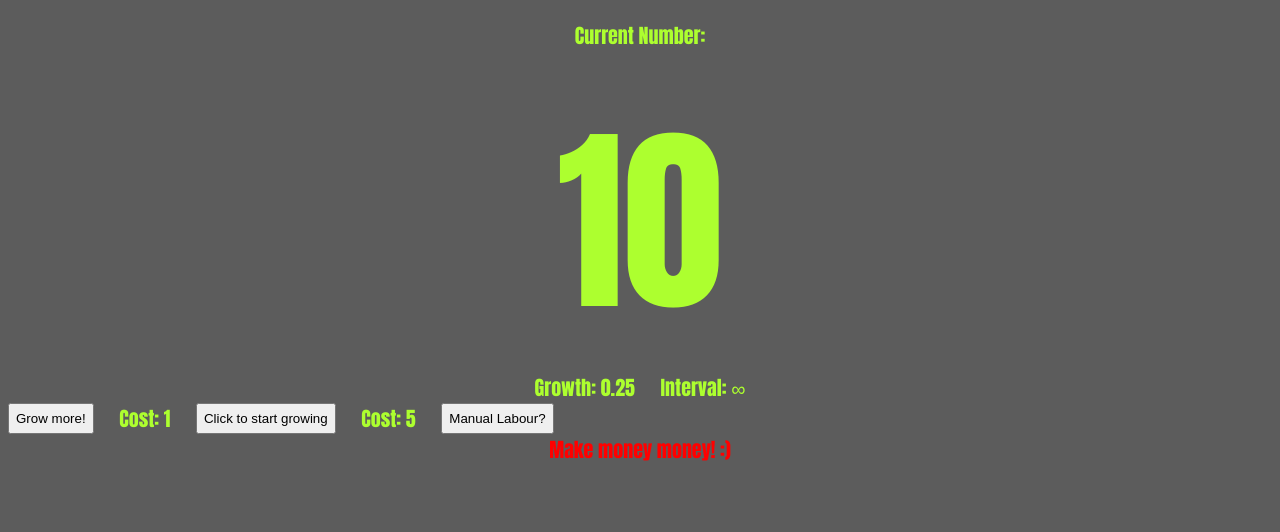
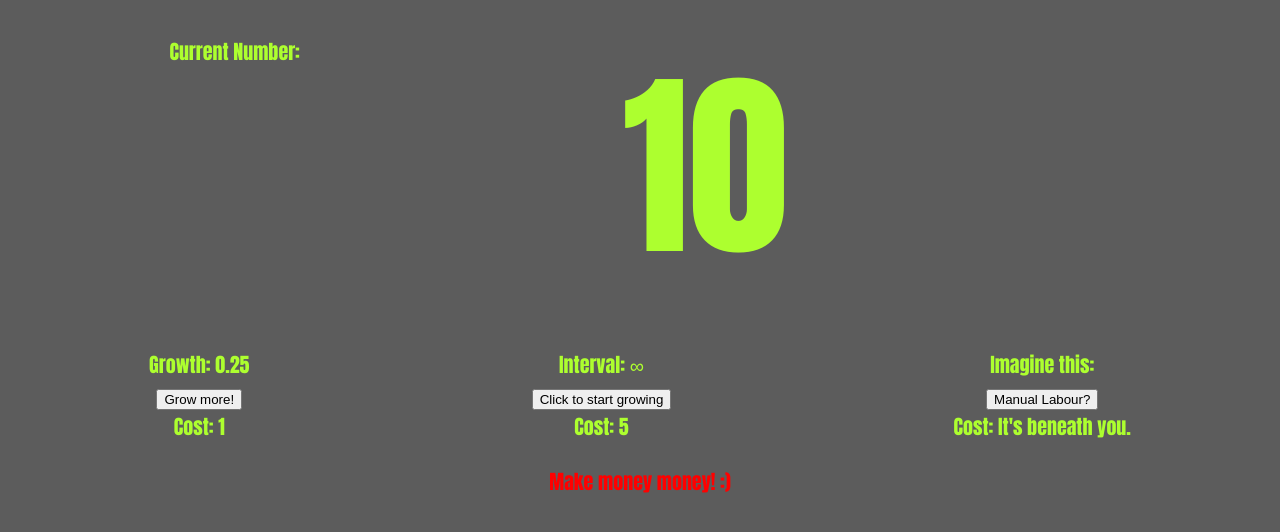
Before and after one commit to k1ch3r/NGU, a plain HTML site: page index.html in a window 1280 px wide. Drawn offline with Linux system fonts and the light colour scheme.

Commit message:
being confused by css grid

```diff
--- a/index.html
+++ b/index.html
@@ -9,27 +9,40 @@
     <link rel="stylesheet" href="style.css" </head>
 
 <body>
+    <div class="container">
         <p>Current Number:</p>
+
+        <div class="grid item">
             <div class="blnScore">
                 <div id="bln">10</div>
             </div>
-
-    <div class="otherNumbers">
-        <div id="incrementScore">Growth: 0.25</div>
-        <div id="speedScore">Interval: ∞</div>
+        </div>
     </div>
 
-    <div class="buttons">
-
+    <div class="container">
+        <div class="grid item">
+            <div id="incrementScore">Growth: 0.25</div>
             <button id="growButton">Grow more!</button>
             <div id="upgrade1Cost">Cost: 1</div>
+        </div>
 
+        <div class="grid item">
+            <div id="speedScore">Interval: ∞</div>
             <button id="speedButton">Click to start growing</button>
             <div id="upgrade2Cost">Cost: 5</div>
+        </div>
 
+        <div class="grid item">
+            <div>Imagine this:</div>
             <button id="forceButton">Manual Labour?</button>
+            <div>Cost: It's beneath you.</div>
         </div>
-    <div id="warnings"> Make money money! :)</div>
+    </div>
+
+    <div class="Footer">
+        <div class="grid item">
+            <div id="warnings">Make money money! :)</div>
+        </div>
 </body>
 
 </html>
--- a/style.css
+++ b/style.css
@@ -1,6 +1,6 @@
 :root {
     --mainFontColor: greenyellow;
-    --mainFontFamiliy: Impact, Haettenschweiler, 'Arial Narrow Bold', sans-serif;
+    --mainFontFamiliy: Impact, Haettenschweiler, "Arial Narrow Bold", sans-serif;
     color: var(--mainFontColor);
 }
 
@@ -11,22 +11,19 @@ body {
     font-family: var(--mainFontFamiliy);
 }
 
+.container {
+    display: grid;
+    grid-template-columns: auto auto auto;
+    padding-top: 1vh;
+    padding-bottom: 3vh;
+}
+
 .blnScore {
-    font: bold;
     font-size: 25vh;
 }
 
-.otherNumbers {
-    display: flex;
-    gap: 2vw;
-    justify-content: center;
-
-}
-
-.buttons {
-    display: flex;
-    gap: 2vw;
-    justify-self: start;
+.footer{
+    display: grid;
 }
 
 #warnings {
```
Lines whose indentation alone changed are shown as unchanged.
